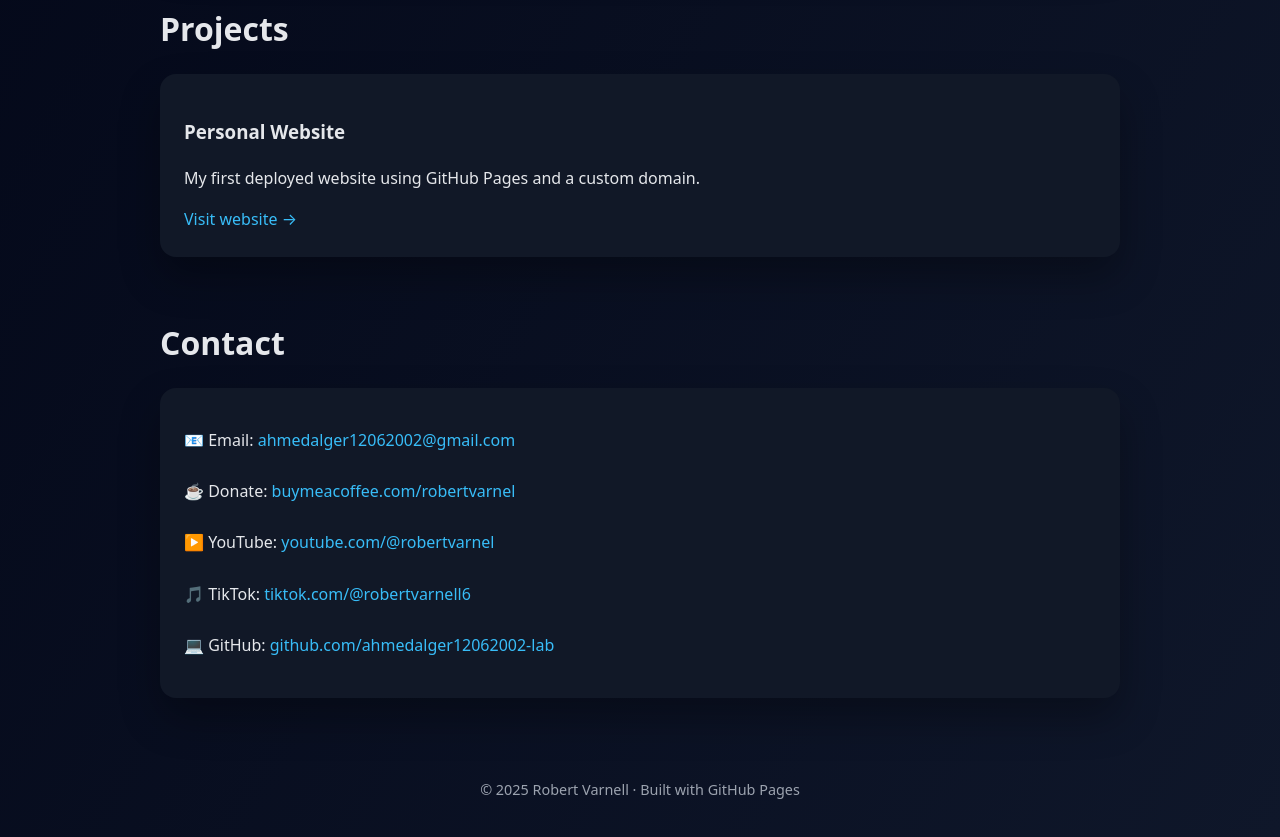
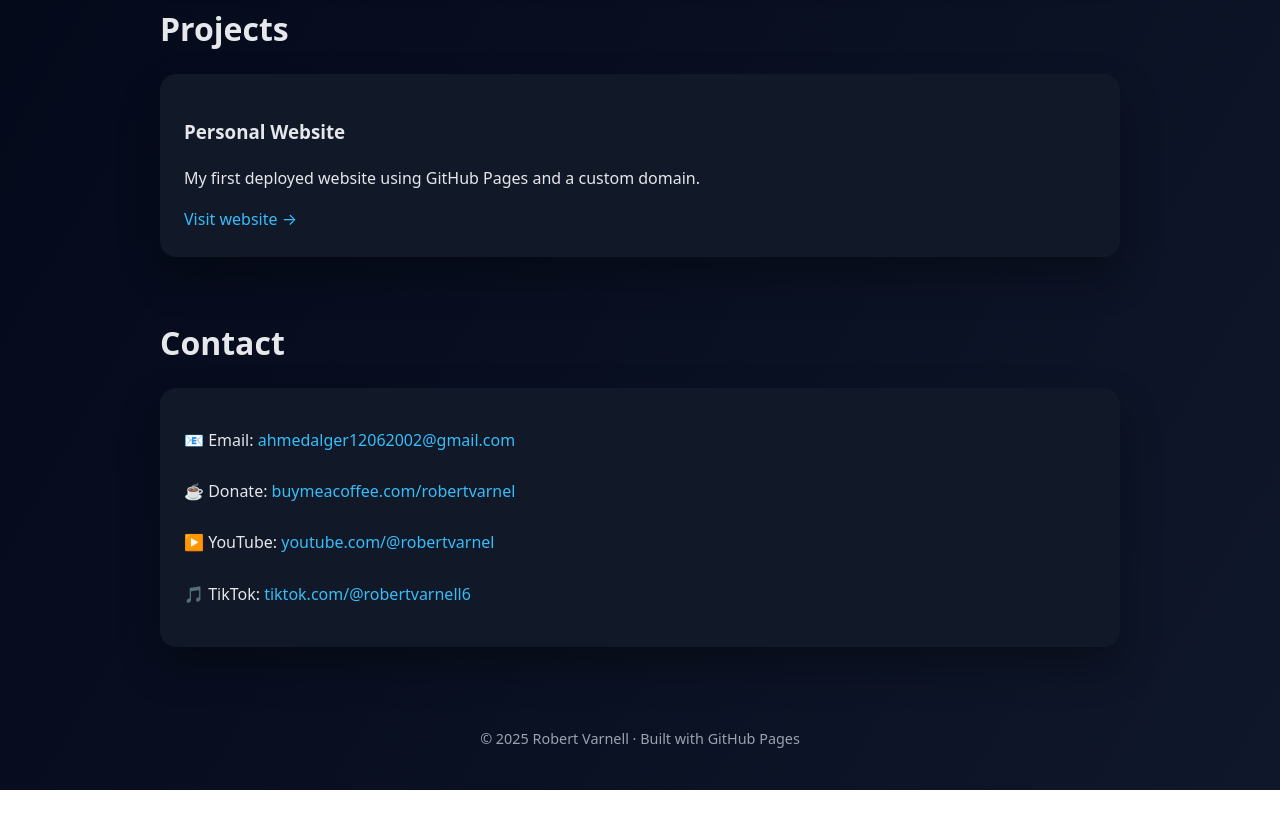
Before and after one commit to ahmedalger12062002-lab/ahmedalger12062002-lab.github.io, a plain HTML site: page index.html in a window 1280 px wide. Shown: the part 734-1571 px from the top of the page. After the commit the page ends 1524 px from the top, so only its background shows below. Drawn offline with Linux system fonts and the light colour scheme.

Commit message:
Update index.html

```diff
--- a/index.html
+++ b/index.html
@@ -153,12 +153,7 @@
       🎵 TikTok:
       <a href="https://www.tiktok.com/@robertvarnell6" target="_blank">
         tiktok.com/@robertvarnell6
-      </a><br /><br />
 
-      💻 GitHub:
-      <a href="https://github.com/ahmedalger12062002-lab" target="_blank">
-        github.com/ahmedalger12062002-lab
-      </a>
     </p>
   </div>
 </section>
```
